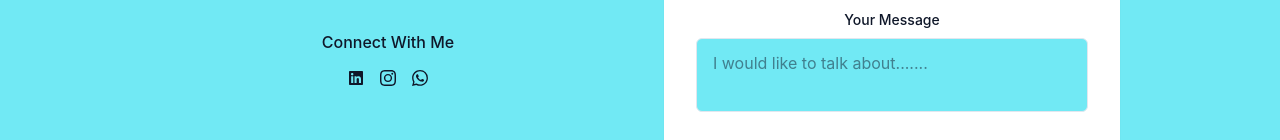
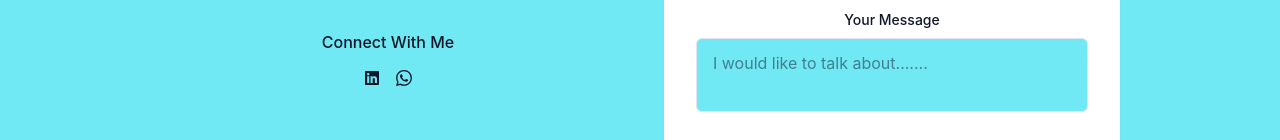
Before and after one commit to ManviHJ/My_portfolio_react_tailwindcss, a React (Vite) app: page / in a window 1280 px wide. Shown: the part 7094-7234 px from the top of the page. Built offline with nearby package versions, Linux system fonts and the light colour scheme.

Commit message:
removed instagram handle

```diff
--- a/src/components/ContactSection.jsx
+++ b/src/components/ContactSection.jsx
@@ -121,9 +121,9 @@ export const ContactSection = () => {
  >
                         <FaLinkedin />
                     </a>
-                    <a target='_blank' rel="noopener noreferrer" className='hover:text-primary duration-300' href='https://www.instagram.com/manvi.hj?igsi=djRsbWlxNmhhb3Rj'>
+                    {/* <a target='_blank' rel="noopener noreferrer" className='hover:text-primary duration-300' href='https://www.instagram.com/manvi.hj?igsi=djRsbWlxNmhhb3Rj'>
                         <SiInstagram />
-                    </a>
+                    </a> */}
                     <a target='_blank' rel="noopener noreferrer" className='hover:text-primary duration-300' href='https://wa.me/918970304899'>
                         <SiWhatsapp  />
                     </a>
```
